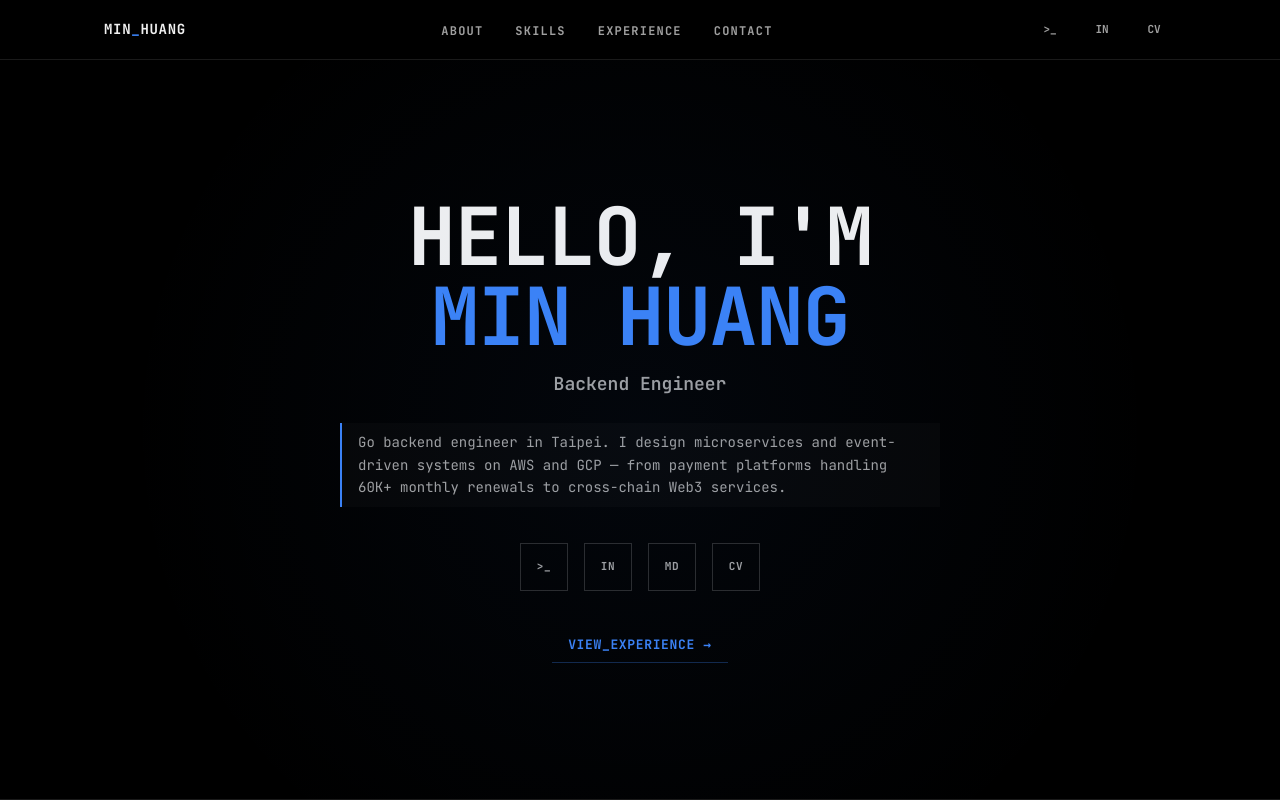
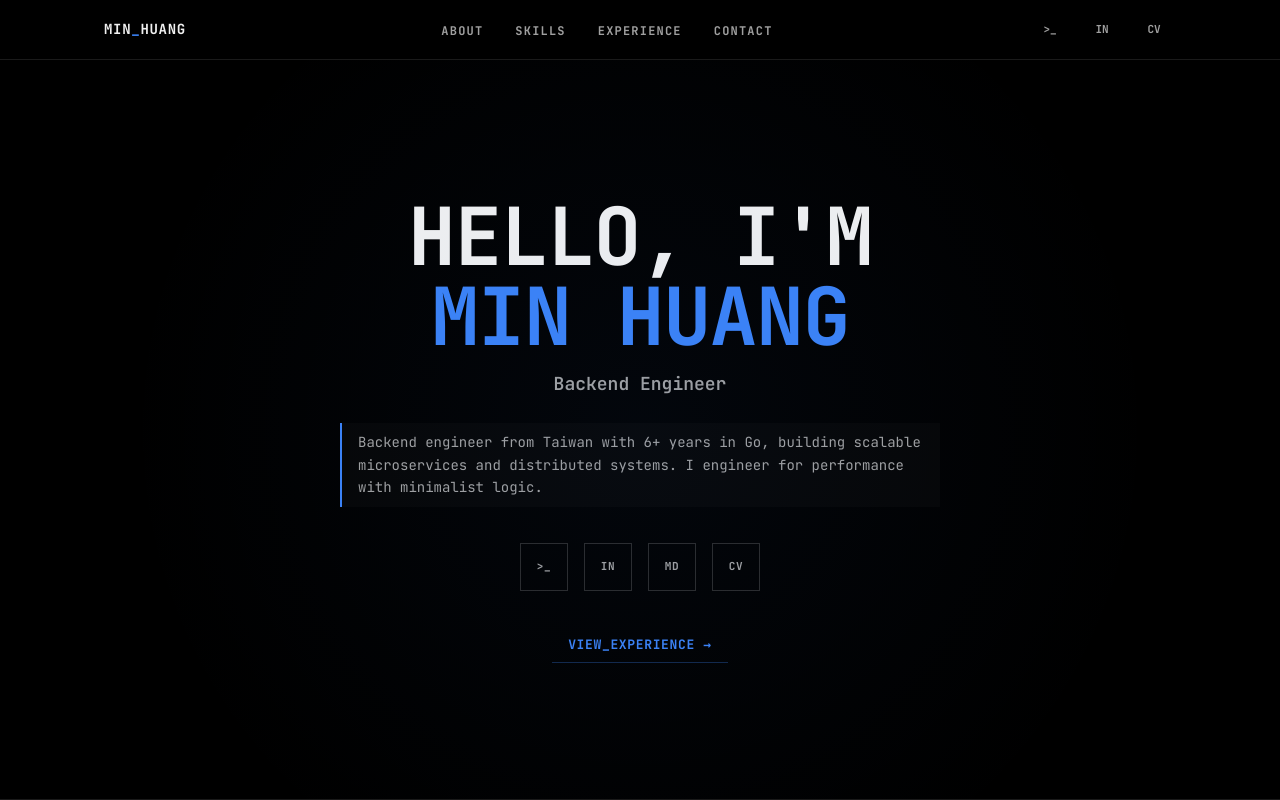
Before and after one commit to min0625/min0625.github.io, a website: page index.html in a window 1280 px wide. Shown: the top 800 px of the page. Drawn offline with Linux system fonts and the light colour scheme.

Commit message:
Restore original hero bio copy

```diff
--- a/index.html
+++ b/index.html
@@ -830,9 +830,9 @@
             </h1>
             <p class="hero-title">Backend Engineer</p>
             <p class="hero-bio">
-              Go backend engineer in Taipei. I design microservices and
-              event-driven systems on AWS and GCP — from payment platforms
-              handling 60K+ monthly renewals to cross-chain Web3 services.
+              Backend engineer from Taiwan with 6+ years in Go, building
+              scalable microservices and distributed systems. I engineer for
+              performance with minimalist logic.
             </p>
             <div class="hero-social-links">
               <a
```
